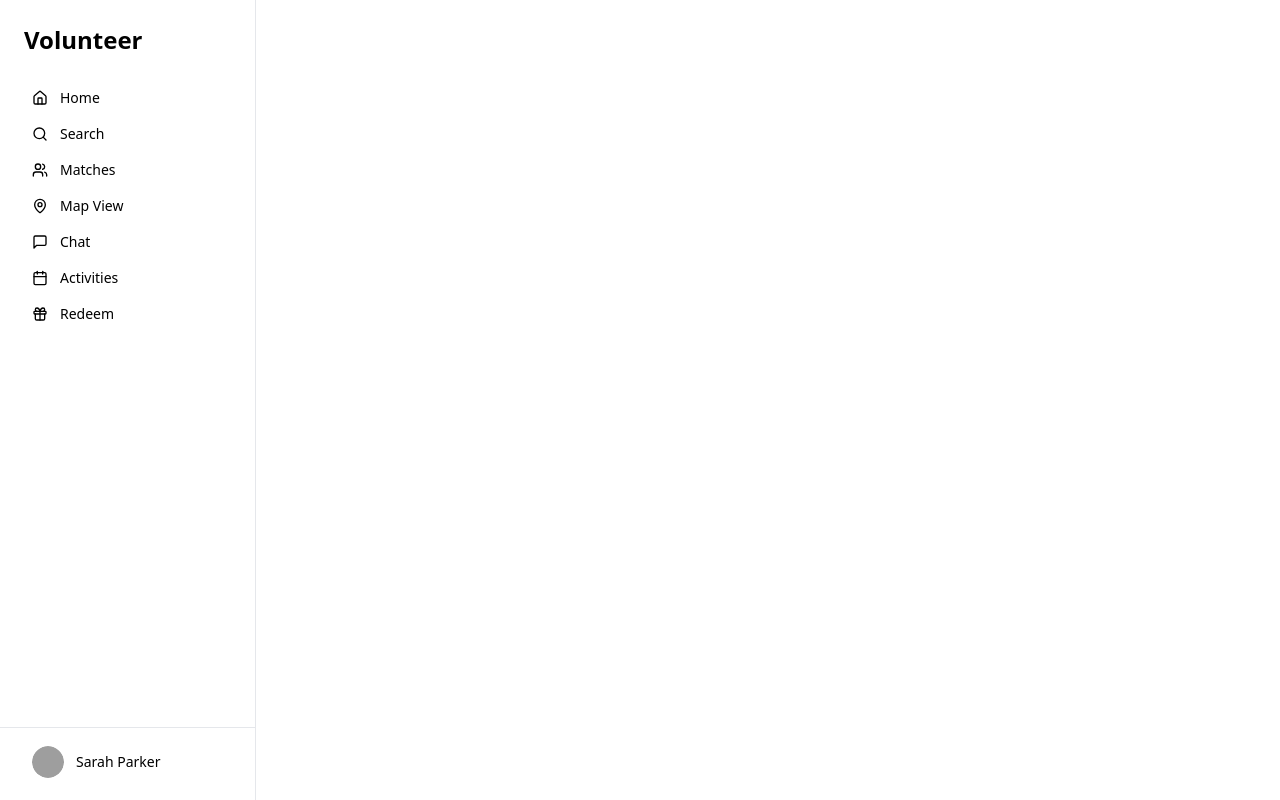
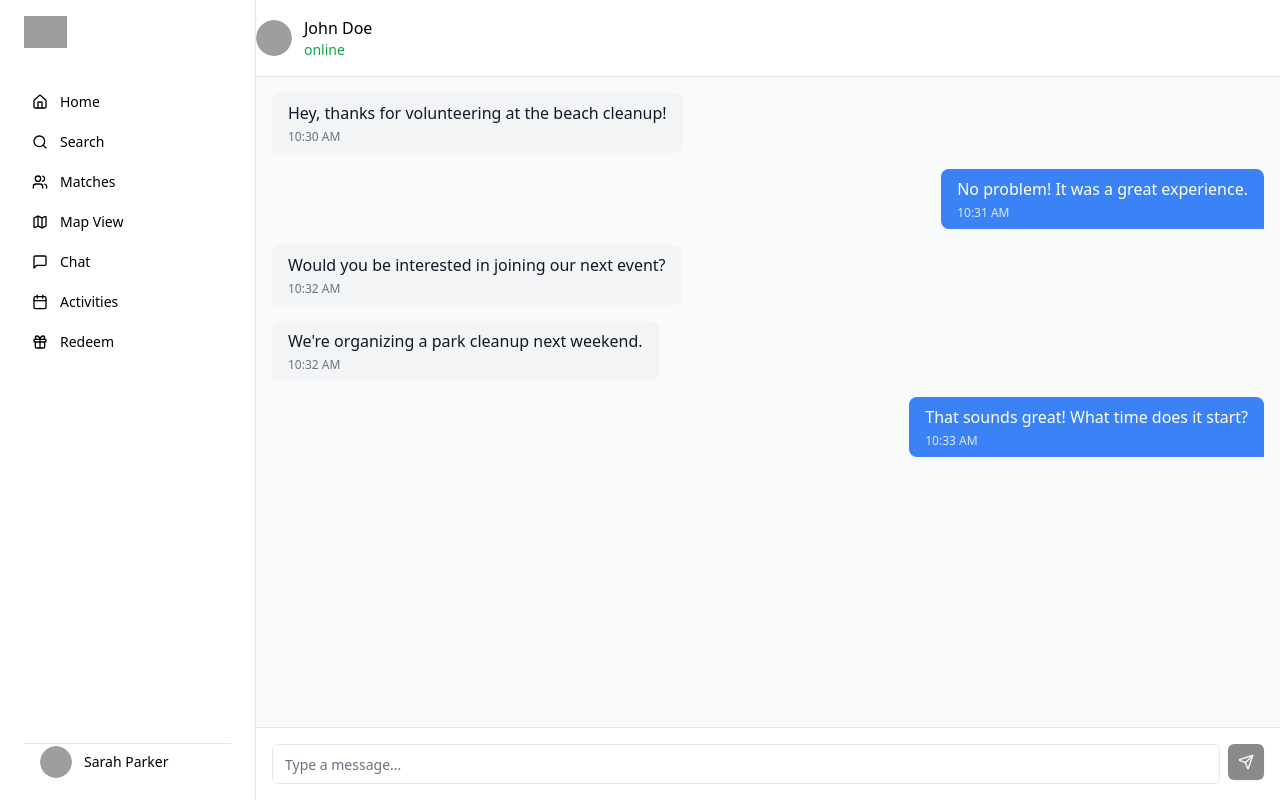
Before and after one commit to dotku/volunteer-community, a React (Vite) app: page /chat/1 in a window 1280 px wide. Built offline with nearby package versions, Linux system fonts and the light colour scheme; grey boxes are pictures that could not be loaded.

Commit message:
update the fix

```diff
--- a/package.json
+++ b/package.json
@@ -20,7 +20,6 @@
     "clsx": "2.1.1",
     "date-fns": "^3.3.1",
     "lucide-react": "^0.453.0",
-    "mapbox-gl": "^2.15.0",
     "react": "^18.2.0",
     "react-dom": "^18.2.0",
     "react-map-gl": "^7.1.7",
@@ -28,7 +27,7 @@
     "tailwind-merge": "2.5.4"
   },
   "devDependencies": {
-    "@types/mapbox-gl": "^2.7.19",
+    "@tailwindcss/forms": "^0.5.10",
     "@types/react": "^18.2.0",
     "@types/react-dom": "^18.2.0",
     "@vercel/node": "^5.1.14",
--- a/src/index.tsx
+++ b/src/index.tsx
@@ -7,104 +7,188 @@ import { Match } from './screens/Match/Match';
 import { MapView } from './screens/MapView/MapView';
 import { Chat } from './screens/Chat/Chat';
 import { Profile } from './screens/Profile/Profile';
+import { VolunteerActivities } from './screens/VolunteerActivities/VolunteerActivities';
 import { Redeem } from './screens/Redeem/Redeem';
-import { VolunteerActivities } from './screens/VolunteerActivities/VolunteerActivities';
 import { Button } from './components/ui/button';
 import { Avatar } from './components/ui/avatar';
-import { HomeIcon, SearchIcon, Users, MapPin, Gift, MessageSquare, Calendar } from 'lucide-react';
-import './index.css';
+import {
+  Home as HomeIcon,
+  Search as SearchIcon,
+  Users as UsersIcon,
+  Map as MapIcon,
+  MessageSquare as ChatIcon,
+  Calendar as CalendarIcon,
+  Gift as GiftIcon,
+  Menu as MenuIcon,
+} from 'lucide-react';
+import { useState } from "react";
+import "./index.css";
 
 const App = () => {
+  const [isMobileMenuOpen, setIsMobileMenuOpen] = useState(false);
+
+  const navigation = [
+    { name: "Home", to: "/", icon: HomeIcon },
+    { name: "Search", to: "/search", icon: SearchIcon },
+    { name: "Matches", to: "/match", icon: UsersIcon },
+    { name: "Map View", to: "/map", icon: MapIcon },
+    { name: "Chat", to: "/chat", icon: ChatIcon },
+    { name: "Activities", to: "/activity", icon: CalendarIcon },
+    { name: "Redeem", to: "/redeem", icon: GiftIcon },
+  ];
+
   return (
     <Router>
-      <div className="bg-white min-h-screen flex">
+      <div className="min-h-screen bg-gray-50">
         {/* Desktop Sidebar */}
-        <aside className="hidden md:flex w-64 flex-col border-r h-screen sticky top-0">
-          <div className="p-6">
-            <h1 className="text-2xl font-bold">Volunteer</h1>
+        <div className="hidden md:fixed md:inset-y-0 md:flex md:w-64 md:flex-col">
+          <div className="flex grow flex-col gap-y-5 overflow-y-auto border-r border-gray-200 bg-white px-6 pb-4">
+            <div className="flex h-16 shrink-0 items-center">
+              <img
+                className="h-8 w-auto"
+                src="https://ui-avatars.com/api/?name=Volunteer+Community&background=3B82F6&color=fff"
+                alt="Volunteer Community"
+              />
             </div>
-          <nav className="flex-1 px-4">
-            <div className="space-y-2">
-              <Link to="/">
-                <Button variant="ghost" className="w-full justify-start gap-3">
-                  <HomeIcon className="w-5 h-5" />
-                  Home
+            <nav className="flex flex-1 flex-col">
+              <ul role="list" className="flex flex-1 flex-col gap-y-7">
+                <li>
+                  <ul role="list" className="-mx-2 space-y-1">
+                    {navigation.map((item) => (
+                      <li key={item.name}>
+                        <Link to={item.to}>
+                          <Button
+                            variant="ghost"
+                            className="w-full justify-start gap-3"
+                          >
+                            <item.icon className="h-5 w-5" />
+                            {item.name}
                           </Button>
                         </Link>
-              <Link to="/search">
+                      </li>
+                    ))}
+                  </ul>
+                </li>
+              </ul>
+            </nav>
+            <div className="border-t">
+              <Link to="/profile">
                 <Button variant="ghost" className="w-full justify-start gap-3">
-                  <SearchIcon className="w-5 h-5" />
-                  Search
+                  <Avatar className="h-8 w-8 ring-2 ring-white relative z-10">
+                    <img
+                      src="https://ui-avatars.com/api/?name=Sarah+Parker&background=random"
+                      alt="Profile"
+                      className="rounded-full"
+                    />
+                  </Avatar>
+                  <span className="relative z-0">Sarah Parker</span>
                 </Button>
               </Link>
-              <Link to="/match">
+            </div>
+          </div>
+        </div>
+
+        {/* Mobile Header */}
+        <div className="sticky top-0 z-30 flex h-16 shrink-0 items-center gap-x-4 border-b border-gray-200 bg-white px-4 md:hidden">
+          <button
+            type="button"
+            className="-m-2.5 p-2.5 text-gray-700"
+            onClick={() => setIsMobileMenuOpen(!isMobileMenuOpen)}
+          >
+            <span className="sr-only">Open sidebar</span>
+            <MenuIcon className="h-6 w-6" aria-hidden="true" />
+          </button>
+          <div className="flex flex-1 gap-x-4 self-stretch lg:gap-x-6">
+            <div className="flex flex-1 items-center gap-x-4 lg:gap-x-6">
+              <img
+                className="h-8 w-auto"
+                src="https://ui-avatars.com/api/?name=Volunteer+Community&background=3B82F6&color=fff"
+                alt="Volunteer Community"
+              />
+            </div>
+          </div>
+        </div>
+
+        {/* Mobile Navigation Menu */}
+        {isMobileMenuOpen && (
+          <div className="fixed inset-0 z-50 bg-white md:hidden">
+            <div className="flex h-16 items-center justify-between px-4 border-b">
+              <img
+                className="h-8 w-auto"
+                src="https://ui-avatars.com/api/?name=Volunteer+Community&background=3B82F6&color=fff"
+                alt="Volunteer Community"
+              />
+              <button
+                type="button"
+                className="-m-2.5 p-2.5 text-gray-700"
+                onClick={() => setIsMobileMenuOpen(false)}
+              >
+                <span className="sr-only">Close menu</span>
+                <MenuIcon className="h-6 w-6" aria-hidden="true" />
+              </button>
+            </div>
+            <nav className="flex flex-col p-4">
+              {navigation.map((item) => (
+                <Link
+                  key={item.name}
+                  to={item.to}
+                  onClick={() => setIsMobileMenuOpen(false)}
+                >
                   <Button variant="ghost" className="w-full justify-start gap-3">
-                  <Users className="w-5 h-5" />
-                  Matches
+                    <item.icon className="h-5 w-5" />
+                    {item.name}
                   </Button>
                 </Link>
-              <Link to="/map">
+              ))}
+              <div className="border-t mt-4 pt-4">
+                <Link
+                  to="/profile"
+                  onClick={() => setIsMobileMenuOpen(false)}
+                >
                   <Button variant="ghost" className="w-full justify-start gap-3">
-                  <MapPin className="w-5 h-5" />
-                  Map View
-                </Button>
-              </Link>
-              <Link to="/chat">
-                <Button variant="ghost" className="w-full justify-start gap-3">
-                  <MessageSquare className="w-5 h-5" />
-                  Chat
-                </Button>
-              </Link>
-              <Link to="/activity">
-                <Button variant="ghost" className="w-full justify-start gap-3">
-                  <Calendar className="w-5 h-5" />
-                  Activities
-                </Button>
-              </Link>
-              <Link to="/redeem">
-                <Button variant="ghost" className="w-full justify-start gap-3">
-                  <Gift className="w-5 h-5" />
-                  Redeem
+                    <Avatar className="h-8 w-8 ring-2 ring-white relative z-10">
+                      <img
+                        src="https://ui-avatars.com/api/?name=Sarah+Parker&background=random"
+                        alt="Profile"
+                        className="rounded-full"
+                      />
+                    </Avatar>
+                    <span className="relative z-0">Sarah Parker</span>
                   </Button>
                 </Link>
               </div>
             </nav>
-          <div className="p-4 border-t">
-            <Link to="/profile">
-              <Button variant="ghost" className="w-full justify-start gap-3">
-                <Avatar className="w-8 h-8">
-                  <img src="https://ui-avatars.com/api/?name=Sarah+Parker&background=random" alt="Profile" className="rounded-full" />
-                </Avatar>
-                <span>Sarah Parker</span>
-              </Button>
+          </div>
+        )}
+
+        {/* Mobile Bottom Navigation */}
+        <div className="fixed bottom-0 left-0 right-0 bg-white border-t md:hidden z-30">
+          <nav className="flex justify-around p-2">
+            {navigation.slice(0, 5).map((item) => (
+              <Link key={item.name} to={item.to} className="flex flex-col items-center p-2">
+                <item.icon className="h-6 w-6" />
+                <span className="text-xs mt-1">{item.name}</span>
               </Link>
+            ))}
+          </nav>
         </div>
-        </aside>
 
         {/* Main Content */}
-        <main className="flex-1">
-          {/* Status Bar - Mobile only */}
-          <div className="h-11 relative md:hidden">
-            <div className="absolute w-[67px] h-[11px] top-[17px] right-4">
-              <img className="absolute w-6 h-[11px] top-0 right-0" alt="Battery" src="/battery.png" />
-              <img className="absolute w-[15px] h-[11px] top-0 right-8" alt="Wifi" src="/wifi.svg" />
-              <img className="absolute w-[17px] h-[11px] top-0 right-14" alt="Signal" src="/mobile-signal.svg" />
-            </div>
-            <div className="absolute w-[54px] h-[21px] top-3 left-[21px] bg-[url(/time.svg)] bg-[100%_100%]" />
-          </div>
-
-          {/* Routes */}
+        <div className="md:pl-64">
+          <main className="pb-16 md:pb-0 relative z-0">
             <Routes>
               <Route path="/" element={<Home />} />
               <Route path="/search" element={<Search />} />
               <Route path="/match" element={<Match />} />
               <Route path="/map" element={<MapView />} />
               <Route path="/chat" element={<Chat />} />
+              <Route path="/chat/:chatId" element={<Chat />} />
+              <Route path="/activity" element={<VolunteerActivities />} />
+              <Route path="/redeem" element={<Redeem />} />
               <Route path="/profile" element={<Profile />} />
-            <Route path="/redeem" element={<Redeem />} />
-            <Route path="/activity" element={<VolunteerActivities />} />
             </Routes>
           </main>
+        </div>
       </div>
     </Router>
   );
--- a/src/screens/Chat/Chat.tsx
+++ b/src/screens/Chat/Chat.tsx
@@ -1,8 +1,13 @@
 import { Container } from "../../components/ui/container";
 import { Card } from "../../components/ui/card";
 import { Avatar } from "../../components/ui/avatar";
+import { ChatView } from "./ChatView";
+import { useNavigate, useParams } from "react-router-dom";
 
 export const Chat = (): JSX.Element => {
+  const navigate = useNavigate();
+  const { chatId } = useParams();
+
   const chats = [
     {
       id: "1",
@@ -22,27 +27,36 @@ export const Chat = (): JSX.Element => {
     },
   ];
 
+  // If we have a chatId, show the chat view
+  if (chatId) {
+    return <ChatView chatId={chatId} />;
+  }
+
   return (
     <Container>
-      <div className="p-4">
-        <h1 className="text-2xl font-bold mb-6">Messages</h1>
-        <div className="space-y-4">
+      <div className="py-4 px-4 md:px-0 md:py-6 mb-16 md:mb-0">
+        <h1 className="text-2xl font-bold mb-4">Messages</h1>
+        <div className="space-y-2">
           {chats.map((chat) => (
-            <Card key={chat.id} className="p-4 hover:bg-gray-50 transition-colors cursor-pointer">
-              <div className="flex items-center gap-4">
-                <Avatar className="h-12 w-12">
+            <Card
+              key={chat.id}
+              className="p-4 hover:bg-gray-50 active:bg-gray-100 transition-colors cursor-pointer shadow-sm bg-white"
+              onClick={() => navigate(`/chat/${chat.id}`)}
+            >
+              <div className="flex items-start gap-3 md:gap-4">
+                <Avatar className="h-12 w-12 shrink-0">
                   <img src={chat.avatar} alt={chat.name} className="rounded-full" />
                 </Avatar>
-                <div className="flex-1 min-w-0">
-                  <div className="flex items-center justify-between">
+                <div className="flex-1 min-w-0 py-1">
+                  <div className="flex items-center justify-between gap-2">
                     <h3 className="font-medium truncate">{chat.name}</h3>
-                    <p className="text-sm text-gray-500">{chat.time}</p>
+                    <p className="text-sm text-gray-500 shrink-0">{chat.time}</p>
                   </div>
-                  <p className="text-sm text-gray-500 truncate">{chat.lastMessage}</p>
+                  <p className="text-sm text-gray-600 truncate mt-1">{chat.lastMessage}</p>
                 </div>
                 {chat.unread > 0 && (
-                  <div className="w-6 h-6 bg-blue-500 rounded-full flex items-center justify-center">
-                    <span className="text-xs text-white">{chat.unread}</span>
+                  <div className="w-6 h-6 bg-blue-500 rounded-full flex items-center justify-center shrink-0">
+                    <span className="text-xs font-medium text-white">{chat.unread}</span>
                   </div>
                 )}
               </div>
--- /dev/null
+++ b/src/screens/Chat/ChatView.tsx
@@ -0,0 +1,151 @@
+import { Container } from "../../components/ui/container";
+import { Card } from "../../components/ui/card";
+import { Button } from "../../components/ui/button";
+import { Avatar } from "../../components/ui/avatar";
+import { Input } from "../../components/ui/input";
+import { ArrowLeft, Send } from "lucide-react";
+import { Link } from "react-router-dom";
+import { useState } from "react";
+
+interface Message {
+  id: string;
+  content: string;
+  timestamp: string;
+  sender: "user" | "other";
+}
+
+interface ChatViewProps {
+  chatId: string;
+}
+
+export const ChatView = ({ chatId }: ChatViewProps) => {
+  const [newMessage, setNewMessage] = useState("");
+
+  // Mock data - in real app this would come from a backend
+  const chat = {
+    id: chatId,
+    name: "John Doe",
+    avatar: "https://ui-avatars.com/api/?name=John+Doe&background=6366F1&color=fff",
+    status: "online",
+    messages: [
+      {
+        id: "1",
+        content: "Hey, thanks for volunteering at the beach cleanup!",
+        timestamp: "10:30 AM",
+        sender: "other",
+      },
+      {
+        id: "2",
+        content: "No problem! It was a great experience.",
+        timestamp: "10:31 AM",
+        sender: "user",
+      },
+      {
+        id: "3",
+        content: "Would you be interested in joining our next event?",
+        timestamp: "10:32 AM",
+        sender: "other",
+      },
+      {
+        id: "4",
+        content: "We're organizing a park cleanup next weekend.",
+        timestamp: "10:32 AM",
+        sender: "other",
+      },
+      {
+        id: "5",
+        content: "That sounds great! What time does it start?",
+        timestamp: "10:33 AM",
+        sender: "user",
+      },
+    ] as Message[],
+  };
+
+  const handleSendMessage = () => {
+    if (!newMessage.trim()) return;
+
+    // In a real app, this would be handled by a backend
+    console.log("Sending message:", newMessage);
+    setNewMessage("");
+  };
+
+  const handleKeyPress = (e: React.KeyboardEvent) => {
+    if (e.key === "Enter" && !e.shiftKey) {
+      e.preventDefault();
+      handleSendMessage();
+    }
+  };
+
+  return (
+    <Container>
+      <div className="flex flex-col h-[calc(100vh-4rem)] md:h-screen">
+        {/* Chat Header */}
+        <div className="py-4 px-4 md:px-0 border-b bg-white">
+          <div className="flex items-center gap-3">
+            <Link to="/chat" className="md:hidden">
+              <Button variant="ghost" size="icon" className="h-9 w-9">
+                <ArrowLeft className="h-5 w-5" />
+              </Button>
+            </Link>
+            <Avatar className="h-9 w-9">
+              <img src={chat.avatar} alt={chat.name} className="rounded-full" />
+            </Avatar>
+            <div>
+              <h2 className="font-medium">{chat.name}</h2>
+              <p className="text-sm text-green-600">{chat.status}</p>
+            </div>
+          </div>
+        </div>
+
+        {/* Messages */}
+        <div className="flex-1 overflow-y-auto p-4 space-y-4">
+          {chat.messages.map((message) => (
+            <div
+              key={message.id}
+              className={`flex ${
+                message.sender === "user" ? "justify-end" : "justify-start"
+              }`}
+            >
+              <div
+                className={`max-w-[75%] ${
+                  message.sender === "user"
+                    ? "bg-blue-500 text-white rounded-l-lg rounded-tr-lg"
+                    : "bg-gray-100 text-gray-900 rounded-r-lg rounded-tl-lg"
+                } px-4 py-2`}
+              >
+                <p>{message.content}</p>
+                <p
+                  className={`text-xs mt-1 ${
+                    message.sender === "user" ? "text-blue-100" : "text-gray-500"
+                  }`}
+                >
+                  {message.timestamp}
+                </p>
+              </div>
+            </div>
+          ))}
+        </div>
+
+        {/* Message Input */}
+        <div className="p-4 border-t bg-white">
+          <div className="flex gap-2">
+            <Input
+              value={newMessage}
+              onChange={(e) => setNewMessage(e.target.value)}
+              onKeyDown={handleKeyPress}
+              placeholder="Type a message..."
+              className="flex-1"
+            />
+            <Button
+              onClick={handleSendMessage}
+              disabled={!newMessage.trim()}
+              size="icon"
+            >
+              <Send className="h-5 w-5" />
+            </Button>
+          </div>
+        </div>
+      </div>
+    </Container>
+  );
+};
--- a/tailwind.config.js
+++ b/tailwind.config.js
@@ -4,6 +4,7 @@ export default {
     "./index.html",
     "./src/**/*.{js,ts,jsx,tsx}",
   ],
+  darkMode: ["class"],
   theme: {
     extend: {
       spacing: {
@@ -72,5 +73,5 @@ export default {
       },
     },
   },
-  plugins: [],
+  plugins: [require("@tailwindcss/forms")],
 }
```
Also changed, not shown: src/screens/Home/Home.tsx (+36 -37 lines), src/screens/Match/Match.tsx (+19 -14 lines), src/screens/Redeem/Redeem.tsx (+16 -16 lines), src/screens/Search/Search.tsx (+20 -15 lines), 1 other file (tests, documents, lock files or other folders). Lines whose indentation alone changed are shown as unchanged.
